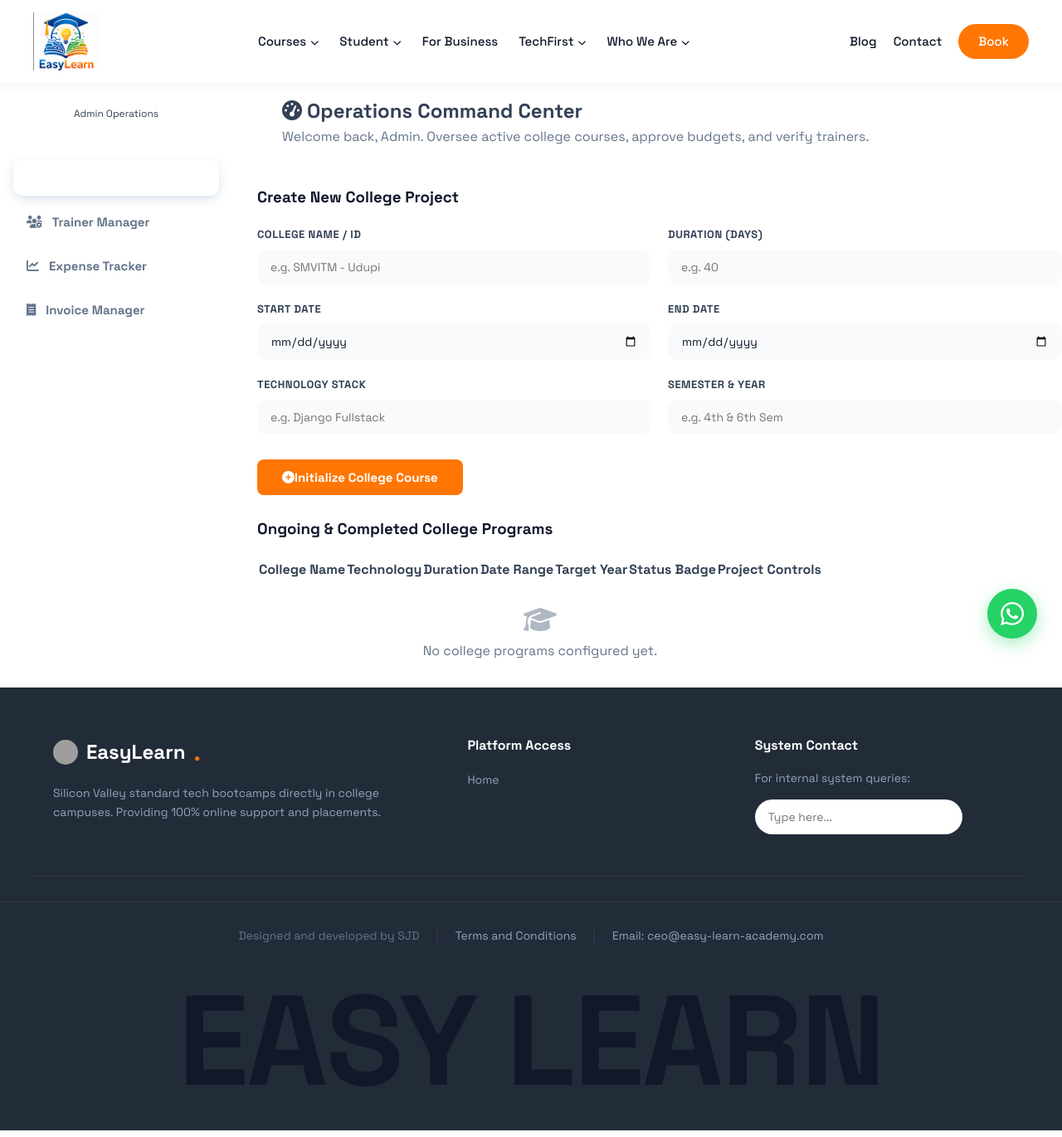
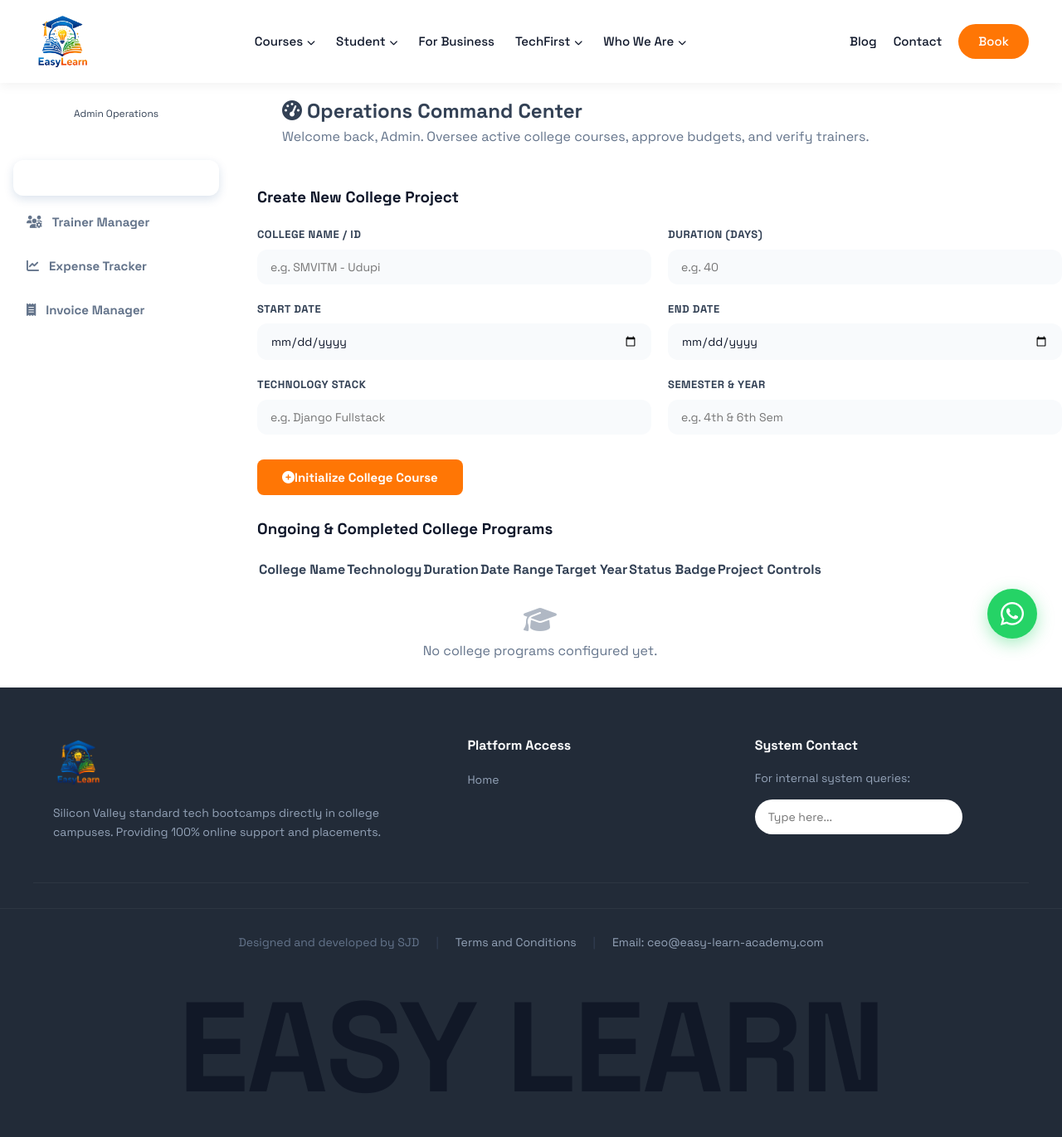
Before and after one commit to Stephen-jd/Easy-Learn-_-Website, a Django app: page /admin/dashboard/ in a window 1280 px wide. Shown: the whole page at 83% size. Run offline with Django 5.2, Linux system fonts and the light colour scheme; the visitor is signed in with stand-in values (Sample User, id 1); data comes from the database, SQL or seed files in the repository; data that the repository does not hold is empty; grey boxes are pictures that could not be loaded.

Commit message:
Applied the final transparent logo globally, replacing old references in both navbar and footer

```diff
--- a/core/templates/core/base.html
+++ b/core/templates/core/base.html
@@ -173,7 +173,7 @@
             margin-bottom: 20px;
         }
         .footer-brand span { color: var(--primary); font-size: 28px; line-height: 0;}
-        .footer-brand img { width: 30px; height: 30px; border-radius: 50%; object-fit: cover;}
+        .footer-brand img { height: 60px; object-fit: contain;}
 
         .footer-desc {
             font-size: 14px; line-height: 1.6; max-width: 400px;
@@ -280,7 +280,7 @@
     <!-- NAVBAR -->
     <header class="navbar">
         <a href="/" class="nav-brand">
-            <img src="{% static 'core/images/easylearn_logo_final3.png' %}" alt="EasyLearn">
+            <img src="{% static 'core/images/easylearn_logo_transparent.png' %}" alt="EasyLearn">
         </a>
         <nav class="nav-links">
             <a href="#courses" class="nav-link">Courses <i class="fa-solid fa-chevron-down"></i></a>
@@ -321,8 +321,7 @@
             <!-- Column 1 -->
             <div>
                 <div class="footer-brand">
-                    <img src="{% static 'core/images/logo.png' %}" alt="Icon" onerror="this.src='https://via.placeholder.com/30'">
-                    EasyLearn<span>.</span>
+                    <img src="{% static 'core/images/easylearn_logo_transparent.png' %}" alt="EasyLearn">
                 </div>
                 <p class="footer-desc">Silicon Valley standard tech bootcamps directly in college campuses. Providing 100% online support and placements.</p>
             </div>
```
Also changed, not shown: core/static/core/images/easylearn_logo_transparent.png (added).
